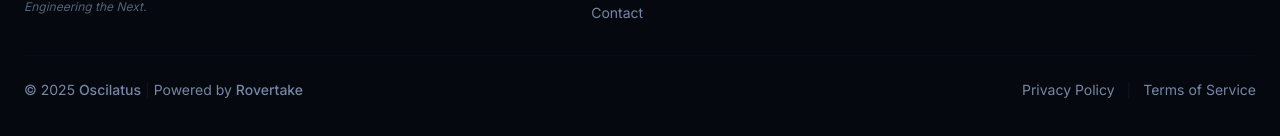
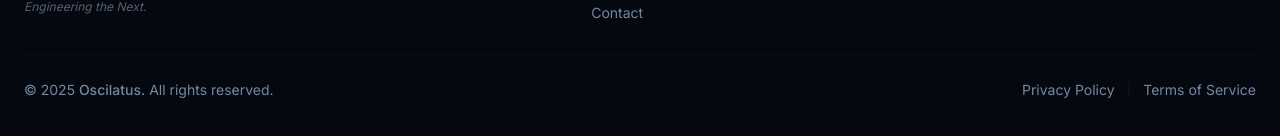
Before and after one commit to RovertakeEx/Oscilatus_Landing, a React (Vite) app: page / in a window 1280 px wide. Shown: the part 7053-7189 px from the top of the page. Built offline with nearby package versions, Linux system fonts and the light colour scheme; the HTML template or start-up script is replaced by a standard one.

Commit message:
Footer right changed

```diff
--- a/src/components/Footer.tsx
+++ b/src/components/Footer.tsx
@@ -138,9 +138,9 @@ const Footer = () => {
           <div className="border-t border-border/20 pt-6 flex flex-col sm:flex-row items-center justify-between gap-4 text-sm text-muted-foreground">
             <div className="flex items-center gap-1">
               <p>© {new Date().getFullYear()} {" "}
-                <a className="text-muted-foreground hover:text-primary/80 font-medium transition-colors" href="https://oscilatus.com">Oscilatus</a>
+                <a className="text-muted-foreground hover:text-primary/80 font-medium transition-colors" href="https://oscilatus.com">Oscilatus.</a> All rights reserved.
               </p>
-              <span className="hidden sm:inline text-border/50">|</span>
+              {/* <span className="hidden sm:inline text-border/50">|</span>
               <p>Powered by{" "}
                   <a
                     href="https://rovertake.com"
@@ -150,7 +150,7 @@ const Footer = () => {
                   >
                     Rovertake
                   </a>
-              </p>
+              </p> */}
             </div>
             <div className="flex items-center gap-3">
               <a href="#" className="hover:text-foreground transition-colors">Privacy Policy</a>
```
